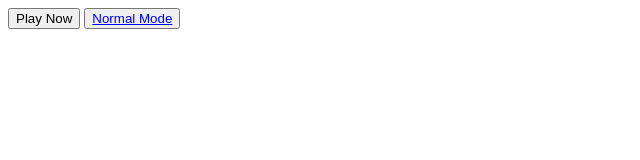
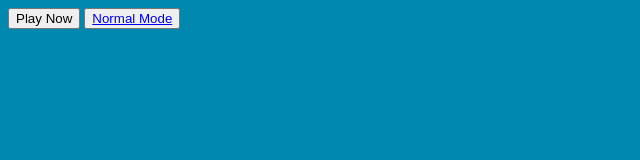
Before and after one commit to soap2dayy/super-palm-tree, a plain HTML site: page index.html in a window 1280 px wide. Shown: the whole page, without its empty margins (0-640 px from the left). Drawn offline with Linux system fonts and the light colour scheme.

Commit message:
Update index.html

```diff
--- a/index.html
+++ b/index.html
@@ -2,7 +2,7 @@
 <html>
   <style>
     body {
-      background-color: #0088af, #0088af, #0088af;
+      background-color: #0088af;
     }
   </style>
   <head>
```
